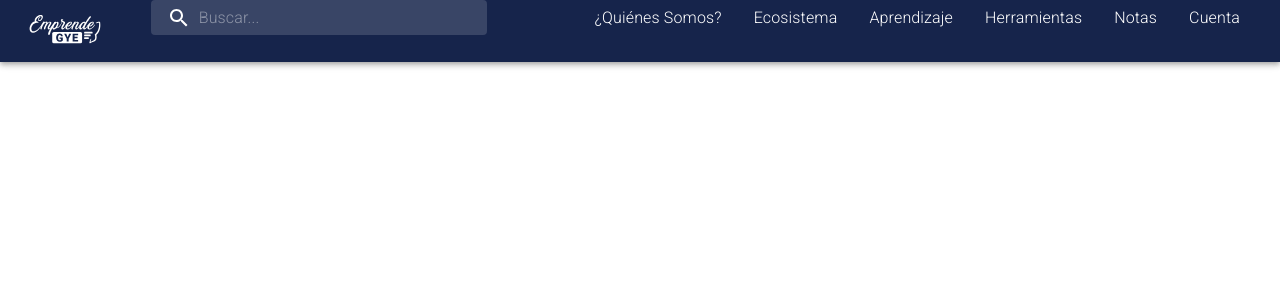
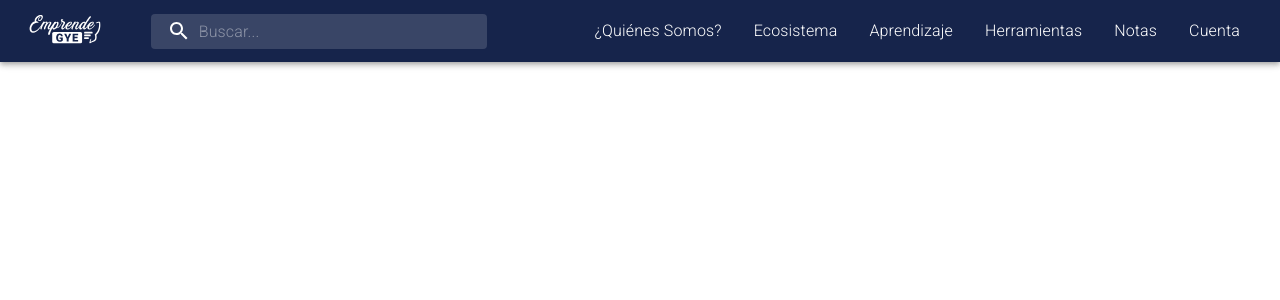
Before and after one commit to enmanuelmag/emprendeGye, a React (Create React App) app: page /emprendedor in a window 1280 px wide. Shown: the top 300 px of the page. Built offline with nearby package versions, Linux system fonts and the light colour scheme.

Commit message:
Add new route to Notes

```diff
--- a/src/app/pages/emprendedor/page.tsx
+++ b/src/app/pages/emprendedor/page.tsx
@@ -14,7 +14,7 @@ export default function DenseAppBar() {
   return (
     <AppBar className={classes.barra} position="static">
       <Toolbar variant="dense">
-        <Grid container className={classes.root}>
+        <Grid container direction="row" justify="center" alignItems="center">
           <Grid item lg={1}>
             <img className={classes.img} src={imagePath} alt="EmprendeGye" />
           </Grid>
@@ -61,11 +61,7 @@ export default function DenseAppBar() {
                   >
                     Herramientas
                   </Link>
-                  <Link
-                    className={classes.link}
-                    href="./notas"
-                    onClick={preventDefault}
-                  >
+                  <Link className={classes.link} href="/emprendedor/notas">
                     Notas
                   </Link>
 
--- a/src/app/pages/emprendedor/style.js
+++ b/src/app/pages/emprendedor/style.js
@@ -2,11 +2,6 @@ import { createStyles, makeStyles, fade } from '@material-ui/core/styles';
 
 export default makeStyles((theme) =>
   createStyles({
-    root: {
-      flexGrow: 1,
-      marginBottom: 0,
-    },
-
     typographyLink: {
       //marginLeft: theme.spacing(2),
     },
@@ -85,5 +80,5 @@ export default makeStyles((theme) =>
     //         display: 'none',
     //     },
     // },
-  }),
+  })
 );
```
Lines whose indentation alone changed are shown as unchanged.
